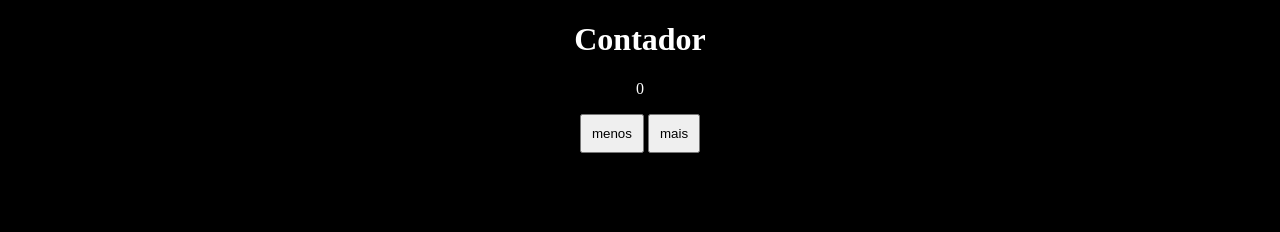
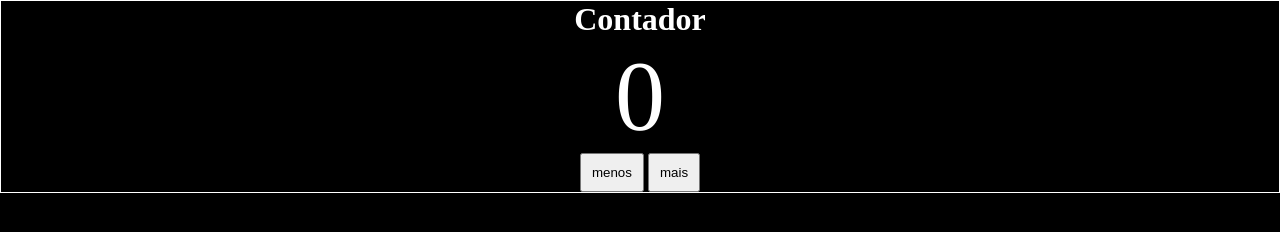
Before and after one commit to andresoul/contador, a plain HTML site: page index.html in a window 1280 px wide. Drawn offline with Linux system fonts and the light colour scheme.

Commit message:
ajustes css

```diff
--- a/index.html
+++ b/index.html
@@ -4,10 +4,20 @@
 <head>
   <title>Meu Contador</title>
   <style>
+    * {
+      margin: 0;
+      padding: 0;
+    }
+
     body {
       background: black;
       color: white;
       text-align: center;
+      border: 1px solid white;
+    }
+
+    p {
+      font-size: 100px;
     }
 
     button {
```
